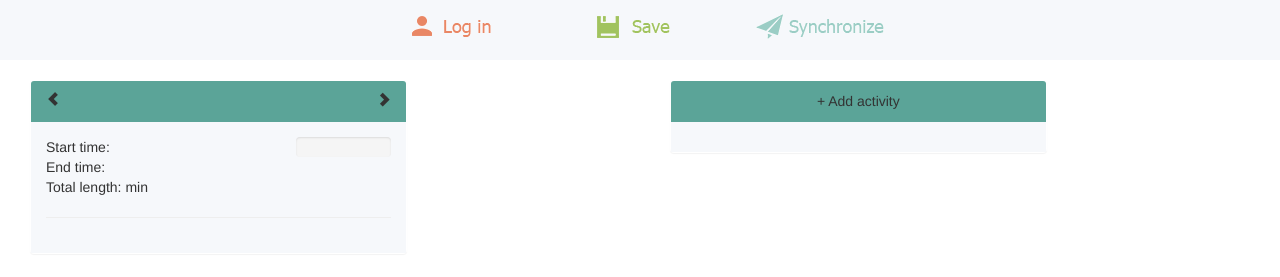
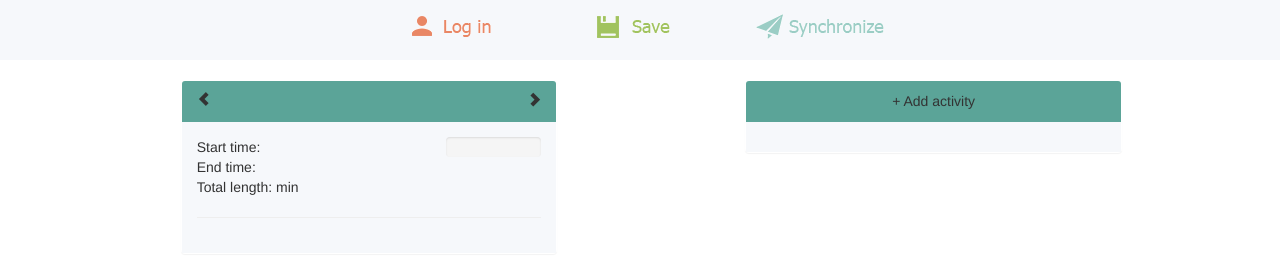
Before and after one commit to Lnsrona/Final_Project, a website: page app/index.html in a window 1280 px wide. Drawn offline with Linux system fonts and the light colour scheme.

Commit message:
changes on layout

```diff
--- a/app/css/style.css
+++ b/app/css/style.css
@@ -15,6 +15,15 @@
 }
 
 
+.page1{
+    position:relative;
+    left:40%;
+}
+
+.page2{
+    position:relative;
+    left:20%;
+}
 
 
 .prev_btn
@@ -79,11 +88,14 @@ table
     width:fixed;
 }
 
+
+
 .save-btn{
     background-color:#9bcb68;
     width:fixed;
 }
 
+
 .form-control description{
     height:200px;
 }
--- a/app/partials/home.html
+++ b/app/partials/home.html
@@ -22,6 +22,7 @@
 
 <div class="col-md-6">
     <div class="col-md-8" align="center">
+        <div class="page1">
     <div class="panel">
         <div class="panel-heading">
             <span class="glyphicon glyphicon-chevron-left prev_btn" aria-hidden="true"></span>
@@ -74,9 +75,11 @@
     </div>
 </div>
 </div>
+</div>
 
 <div class="col-md-6">
     <div class="col-md-8" align="center">
+        <div class="page2">
     <div class="panel">
         <div class="panel-heading">
             <div ng-click="addActi=true" class="row" align="center">+ Add activity</div>
@@ -107,9 +110,11 @@
                 <input type="text" placeholder="Description" class="form-control description"/><br/>
 
                 <br>
-                <div align="center">
+                <div class="row" align="center">
                     <button ng-click="addActi=false" class="cancel-btn">cancel</button>
+                    &nbsp &nbsp &nbsp &nbsp &nbsp &nbsp;
                     <button ng-click="addActi=false" class="save-btn">save</button>
+
                 </div>
             </div>
 
@@ -127,6 +132,7 @@
 
         </div>
 
+    </div>
     </div>
     </div>
 </div>
```
